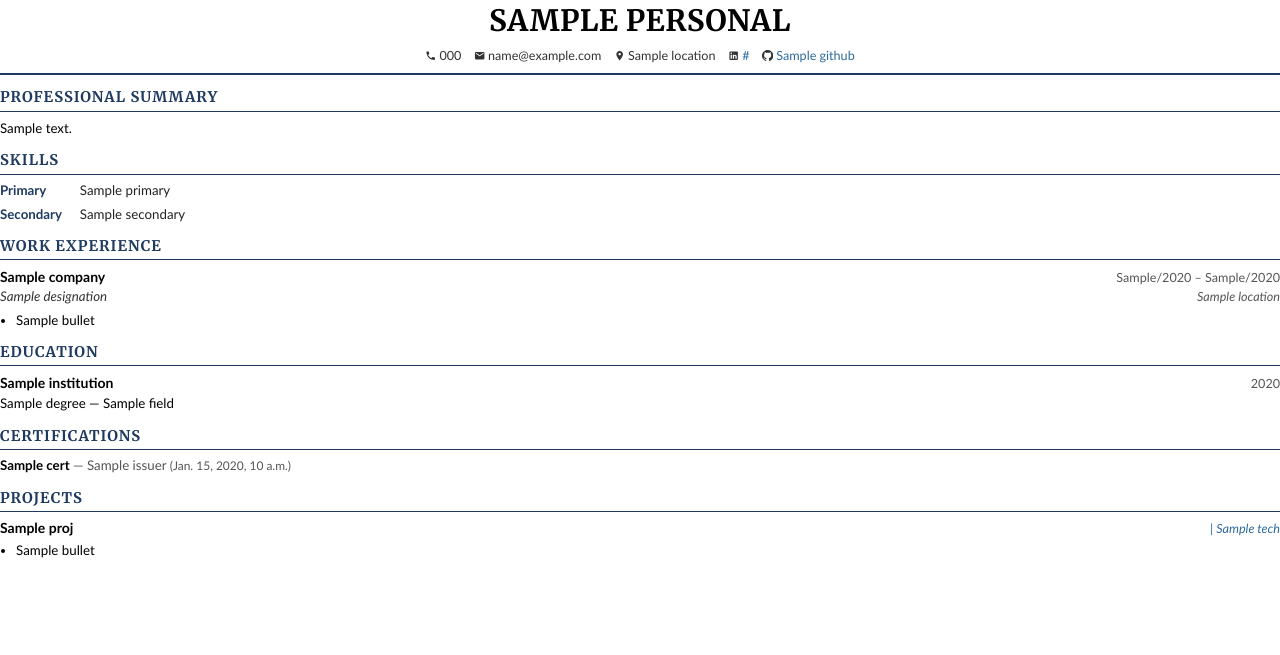
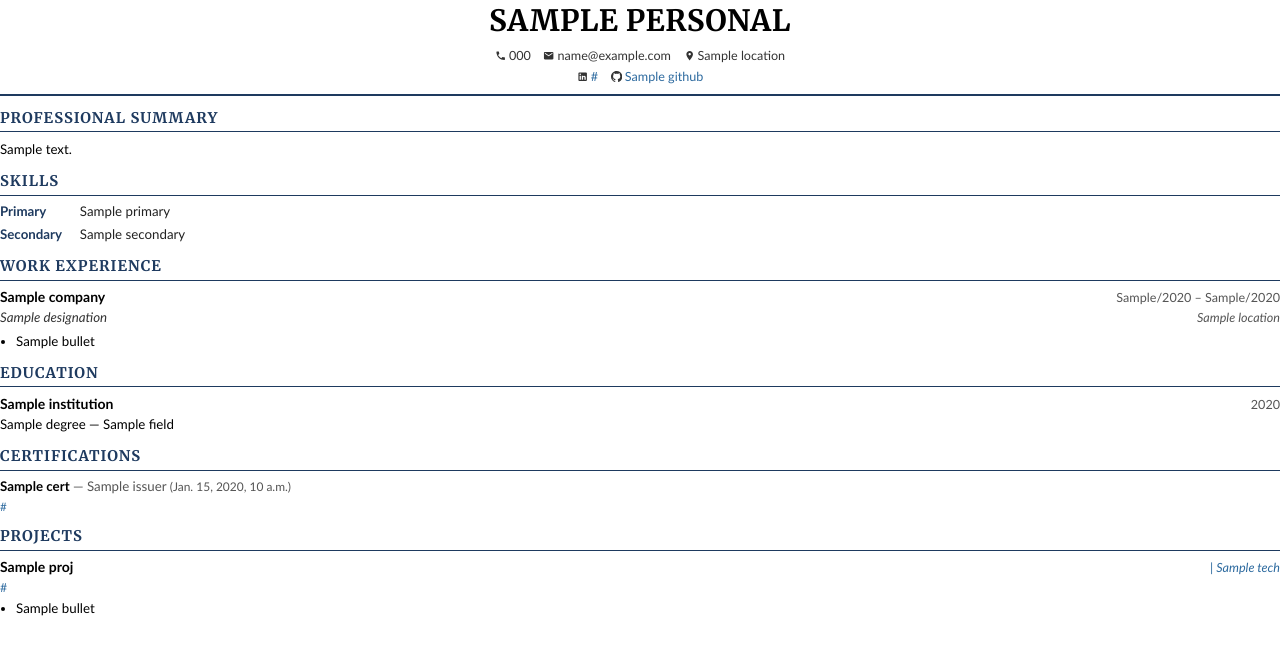
Before and after one commit to somrikbanerjee/Projects, a Django app: template resume_builder/builder/templates/builder/resume_pdf.html in a window 1280 px wide. Shown: the top 655 px of the page. Run offline with Django 5.2, Linux system fonts and the light colour scheme; the template is opened without the code that fills it: most values are stand-ins (such as "Sample title", 1, 10 or a date in 2020).

Commit message:
Moved LinkedIn and GitHub fields to next line Added link fields for Certifications and Projects Added README file

```diff
--- a/resume_builder/builder/templates/builder/resume_content.html
+++ b/resume_builder/builder/templates/builder/resume_content.html
@@ -9,6 +9,8 @@ Context variable: resume (dict from parse_resume_data)
   <div class="resume-header">
     <h1 class="resume-name">{{ resume.personal.name }}</h1>
     <div class="resume-contact">
+      <!-- Row 1: phone · email · location -->
+      <div class="contact-row">
         {% if resume.personal.phone %}
         <span class="contact-item">
           <svg class="contact-icon" viewBox="0 0 24 24" fill="currentColor" xmlns="http://www.w3.org/2000/svg"><path d="M6.62 10.79c1.44 2.83 3.76 5.14 6.59 6.59l2.2-2.2c.27-.27.67-.36 1.02-.24 1.12.37 2.33.57 3.57.57.55 0 1 .45 1 1V20c0 .55-.45 1-1 1-9.39 0-17-7.61-17-17 0-.55.45-1 1-1h3.5c.55 0 1 .45 1 1 0 1.25.2 2.45.57 3.57.11.35.03.74-.25 1.02l-2.2 2.2z"/></svg>
@@ -27,6 +29,10 @@ Context variable: resume (dict from parse_resume_data)
           {{ resume.personal.location }}
         </span>
         {% endif %}
+      </div>
+      <!-- Row 2: LinkedIn · GitHub (only if at least one is present) -->
+      {% if resume.personal.linkedin or resume.personal.github %}
+      <div class="contact-row">
         {% if resume.personal.linkedin %}
         <span class="contact-item">
           <svg class="contact-icon" viewBox="0 0 24 24" fill="currentColor" xmlns="http://www.w3.org/2000/svg"><path d="M19 3a2 2 0 0 1 2 2v14a2 2 0 0 1-2 2H5a2 2 0 0 1-2-2V5a2 2 0 0 1 2-2h14m-.5 15.5v-5.3a3.26 3.26 0 0 0-3.26-3.26c-.85 0-1.84.52-2.32 1.3v-1.11h-2.79v8.37h2.79v-4.93c0-.77.62-1.4 1.39-1.4a1.4 1.4 0 0 1 1.4 1.4v4.93h2.79M6.88 8.56a1.68 1.68 0 0 0 1.68-1.68c0-.93-.75-1.69-1.68-1.69a1.69 1.69 0 0 0-1.69 1.69c0 .93.76 1.68 1.69 1.68m1.39 9.94v-8.37H5.5v8.37h2.77z"/></svg>
@@ -38,6 +44,8 @@ Context variable: resume (dict from parse_resume_data)
           <svg class="contact-icon" viewBox="0 0 24 24" fill="currentColor" xmlns="http://www.w3.org/2000/svg"><path d="M12 0C5.374 0 0 5.373 0 12c0 5.302 3.438 9.8 8.207 11.387.599.111.793-.261.793-.577v-2.234c-3.338.726-4.033-1.416-4.033-1.416-.546-1.387-1.333-1.756-1.333-1.756-1.089-.745.083-.729.083-.729 1.205.084 1.839 1.237 1.839 1.237 1.07 1.834 2.807 1.304 3.492.997.107-.775.418-1.305.762-1.604-2.665-.305-5.467-1.334-5.467-5.931 0-1.311.469-2.381 1.236-3.221-.124-.303-.535-1.524.117-3.176 0 0 1.008-.322 3.301 1.23.957-.266 1.983-.399 3.003-.404 1.02.005 2.047.138 3.006.404 2.291-1.552 3.297-1.23 3.297-1.23.653 1.653.242 2.874.118 3.176.77.84 1.235 1.911 1.235 3.221 0 4.609-2.807 5.624-5.479 5.921.43.372.823 1.102.823 2.222v3.293c0 .319.192.694.801.576C20.566 21.797 24 17.3 24 12c0-6.627-5.373-12-12-12z"/></svg>
           <a href="{{ resume.personal.github }}">{{ resume.personal.github }}</a>
         </span>
+        {% endif %}
+      </div>
       {% endif %}
     </div>
   </div>
@@ -125,9 +133,12 @@ Context variable: resume (dict from parse_resume_data)
     <div class="section-title">Certifications</div>
     {% for cert in resume.certifications %}
     <div class="cert-entry">
+      <div class="cert-main">
         <span class="cert-name">{{ cert.name }}</span>
         {% if cert.issuer %}<span class="cert-issuer"> &mdash; {{ cert.issuer }}</span>{% endif %}
         {% if cert.date %}<span class="cert-date"> ({{ cert.date }})</span>{% endif %}
+      </div>
+      {% if cert.link %}<div class="ref-link"><a href="{{ cert.link }}">{{ cert.link }}</a></div>{% endif %}
     </div>
     {% endfor %}
   </div>
@@ -143,6 +154,7 @@ Context variable: resume (dict from parse_resume_data)
         <span class="proj-name">{{ proj.name }}</span>
         {% if proj.tech %}<span class="proj-tech"> | {{ proj.tech }}</span>{% endif %}
       </div>
+      {% if proj.link %}<div class="ref-link"><a href="{{ proj.link }}">{{ proj.link }}</a></div>{% endif %}
       {% if proj.bullets %}
       <ul class="bullet-list">
         {% for bullet in proj.bullets %}<li>{{ bullet }}</li>{% endfor %}
--- a/resume_builder/builder/templates/builder/resume_pdf.html
+++ b/resume_builder/builder/templates/builder/resume_pdf.html
@@ -43,10 +43,11 @@
       font-size: 0.9em;
       color: #333;
       display: flex;
-      flex-wrap: wrap;
-      justify-content: center;
-      gap: 0.21em 1.0em;
+      flex-direction: column;
+      align-items: center;
+      gap: 0.2em;
     }
+    .contact-row { display: flex; flex-wrap: wrap; justify-content: center; gap: 0 1.0em; }
     .resume-contact a { color: #2d6a9f; text-decoration: none; }
 
     /* ---- Sections ---- */
@@ -83,6 +84,8 @@
     .cert-issuer { color: #555; }
     .cert-date   { color: #555; font-size: 0.9em; }
     .proj-tech   { font-size: 0.9em; color: #2d6a9f; font-style: italic; }
+    .ref-link    { font-size: 0.88em; color: #2d6a9f; margin-top: 0.1em; margin-bottom: 0.15em; }
+    .ref-link a  { color: #2d6a9f; text-decoration: none; }
     .bullet-list { margin: 0.2em 0 0 1.15em; padding: 0; }
     .bullet-list li { font-size: 0.95em; margin-bottom: 0.15em; line-height: 1.45; }
 
--- a/resume_builder/builder/views.py
+++ b/resume_builder/builder/views.py
@@ -31,8 +31,8 @@ def parse_resume_data(post):
         return items
 
     educations = get_list("edu", ["institution", "degree", "field", "graduation_year"])
-    certifications = get_list("cert", ["name", "issuer", "date"])
-    projects = get_list("proj", ["name", "tech", "description"])
+    certifications = get_list("cert", ["name", "issuer", "date", "link"])
+    projects = get_list("proj", ["name", "tech", "link", "description"])
     for proj in projects:
         proj["bullets"] = [b.strip() for b in proj.get("description", "").splitlines() if b.strip()]
 
```
Also changed, not shown: resume_builder/builder/templates/builder/index.html (+13 -2 lines), resume_builder/CHANGELOG.md, resume_builder/README.md (added). Lines whose indentation alone changed are shown as unchanged.
